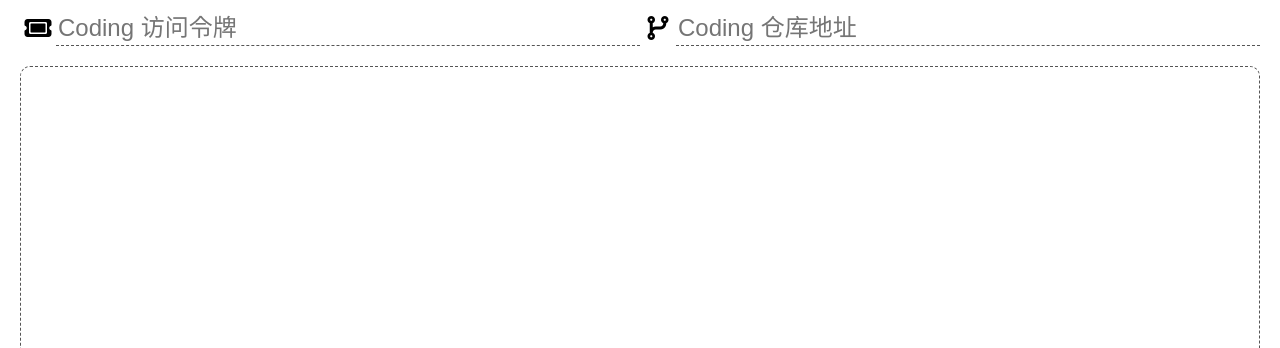
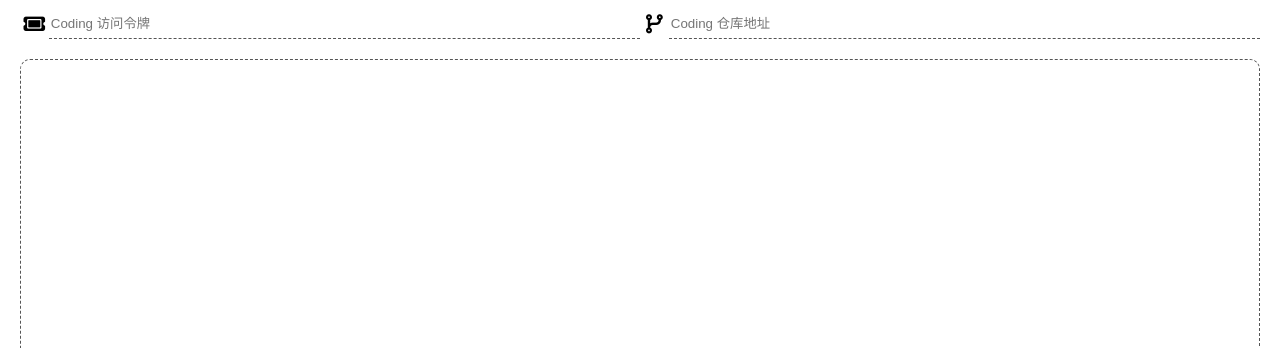
Before and after one commit to imlinhanchao/coding-picbed-api, a website: page upload.html in a window 1280 px wide. Shown: the top 348 px of the page. Drawn offline with nearby package versions, Linux system fonts and the light colour scheme; some packages are replaced by stand-ins of ours; a script that the page names is missing.

Commit message:
更新样式

```diff
--- a/upload.html
+++ b/upload.html
@@ -3,7 +3,7 @@
 
 <head>
     <meta charset="UTF-8">
-    <meta name="viewport" content="width=device-width, initial-scale=1.0">
+    <meta name="viewport" content="width=device-width, initial-scale=1" />
     <title>Coding Picture Bed Upload Demo</title>
     <script src="https://cdn.bootcss.com/axios/0.19.2/axios.min.js"></script>
     <script src="https://cdn.bootcss.com/vue/2.6.11/vue.min.js"></script>
@@ -95,15 +95,15 @@
         }
         .config {
             margin: 10px 0;
-            font-size: 1.5em;
+            font-size: 1.2em;
             display: flex;
             width: 100%;
             flex: 1;
         }
         .config .box {
-            flex: 1 1;
             display: flex;
             flex-flow: row-reverse;
+            width: 50%;
         }
         .config label {
             display: inline-block;
@@ -113,8 +113,6 @@
         }
         .config input {
             flex: 1;
-            font-size: 1em;
-            width: 200px;
             border: 0;
             border-bottom: 1px dashed #555;
         }
```
